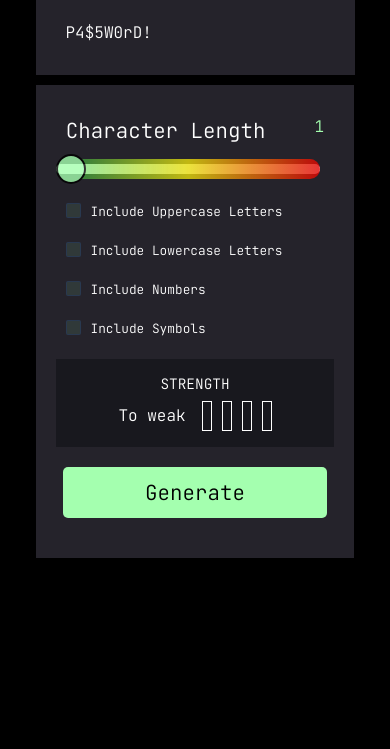
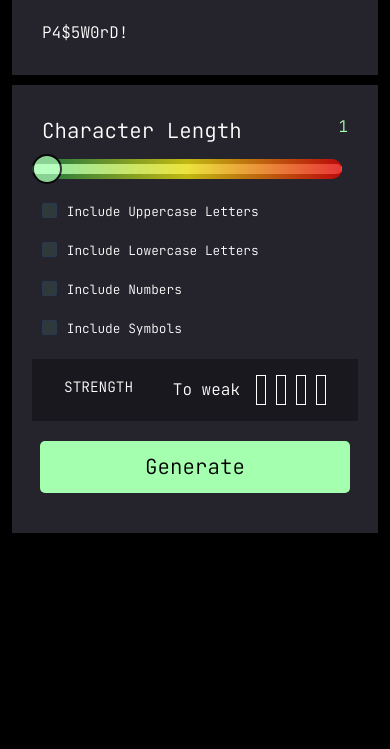
Before and after one commit to MertSolgun/passwordGenerator, a plain HTML site: page index.html in a window 390 px wide. Shown: the part 95-844 px from the top of the page. Drawn offline with nearby package versions, Linux system fonts and the light colour scheme; some packages are replaced by stand-ins of ours; a script that the page names is missing.

Commit message:
responsiv

```diff
--- a/style.css
+++ b/style.css
@@ -161,6 +161,12 @@ input[type="checkbox"] {
 }
 
 @media (max-width: 400px) {
+  .actionContainer {
+    width: 100%;
+  }
+  .input {
+    width: 100%;
+  }
   .input i {
     font-size: 1.3rem;
     top: 30px;
@@ -168,9 +174,7 @@ input[type="checkbox"] {
   .randompass {
     font-size: 1rem;
   }
-  .input span {
-    width: 259px;
-  }
+
   .checkBoxmain li {
     font-size: 0.8rem;
   }
@@ -179,7 +183,6 @@ input[type="checkbox"] {
   }
   .level {
     display: flex;
-    flex-direction: column;
   }
   .level h5 {
     font-size: 0.9rem;
```
